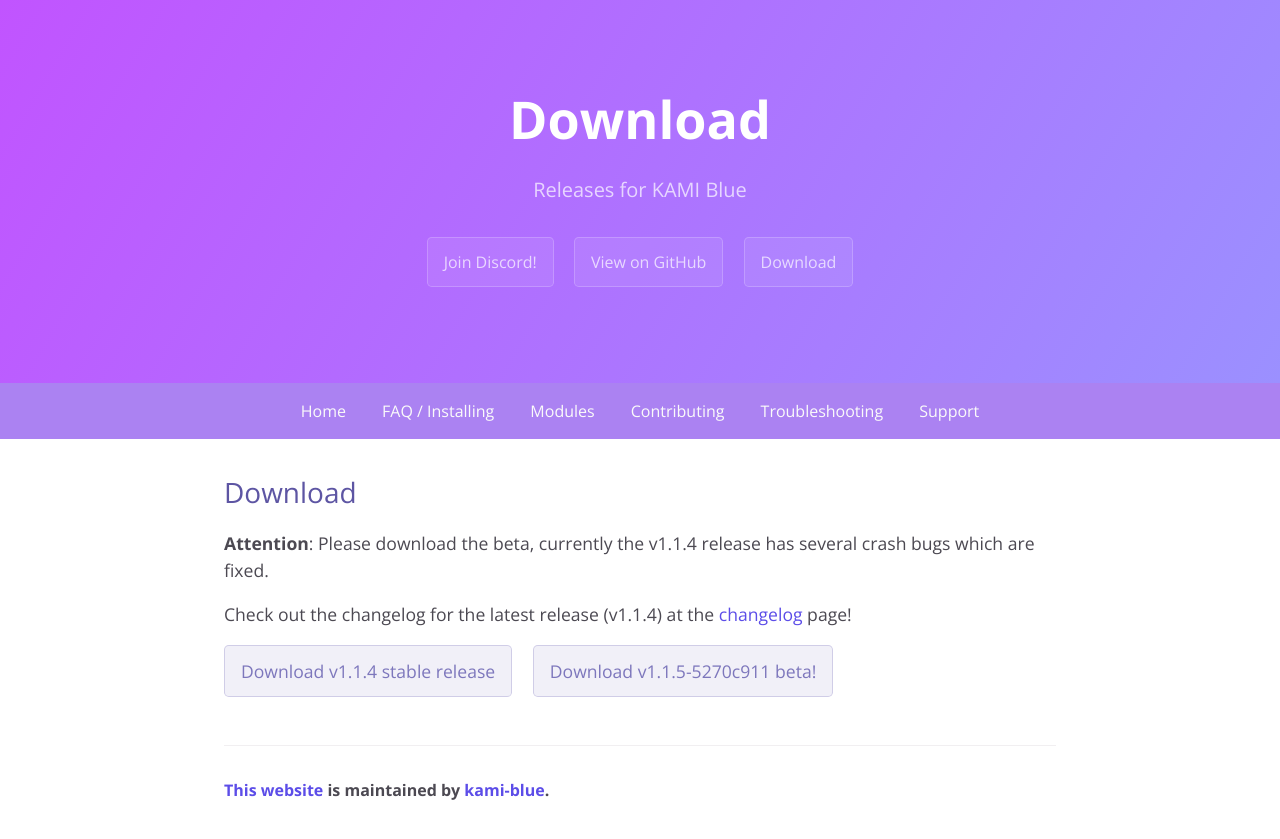
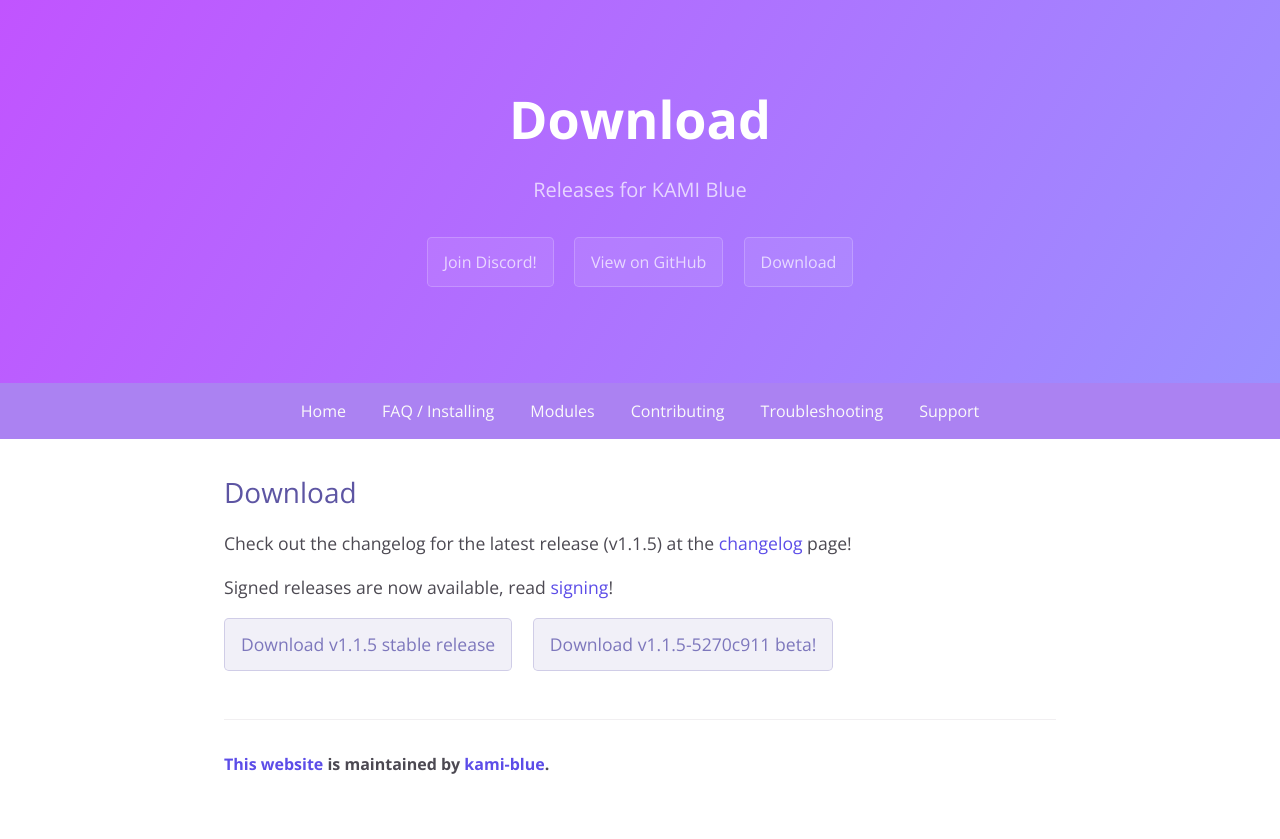
Before and after one commit to kami-blue/website, a Jekyll site: the page built from docs/download.md, in a window 1280 px wide. Shown: the top 839 px of the page. Built offline with Jekyll 4.4.1, drawn with Linux system fonts in a browser that asks for light colours.

```diff
--- a/docs/_config.yml
+++ b/docs/_config.yml
@@ -5,9 +5,10 @@ google_analytics: UA-157505961-1
 github:
   repository_url: https://github.com/kami-blue/client
   website_url: https://github.com/kami-blue/website
-  jar_url: https://github.com/kami-blue/client/releases/download/v1.1.4/KAMI-Blue-v1.1.4-release.jar
+  jar_url: https://github.com/kami-blue/client/releases/download/v1.1.5/KAMI-Blue-v1.1.5-release.jar
+  jar_sig_url: https://github.com/kami-blue/client/releases/download/v1.1.5/KAMI-Blue-v1.1.5-release.jar.sig
   beta_jar_url: https://github.com/kami-blue/nightly-releases/releases/download/1.1.5-5270c911/kamiblue-1.1.5-5270c911-release.jar
-cur_ver: v1.1.4
+cur_ver: v1.1.5
 beta_ver: v1.1.5-5270c911
 discord_url: https://discord.gg/KfpqwZB
 theme: jekyll-theme-cayman
--- a/docs/download.md
+++ b/docs/download.md
@@ -6,9 +6,9 @@ description: Releases for KAMI Blue
 
 ## Download
 
-**Attention**: Please download the beta, currently the v1.1.4 release has several crash bugs which are fixed.
+Check out the changelog for the latest release ({{ site.cur_ver }}) at the [changelog](/changelog) page!
 
-Check out the changelog for the latest release ({{ site.cur_ver }}) at the [changelog](/changelog) page!
+Signed releases are now available, read [signing](/signing)!
 
 <a href="{{ site.github.jar_url }}" class="btnc">Download {{  site.cur_ver  }} stable release</a>
 <a href="{{ site.github.beta_jar_url }}" class="btnc">Download {{  site.beta_ver  }} beta!</a>
```
Also changed, not shown: docs/signing.md (added, +41 -0 lines), docs/changelog.md.
